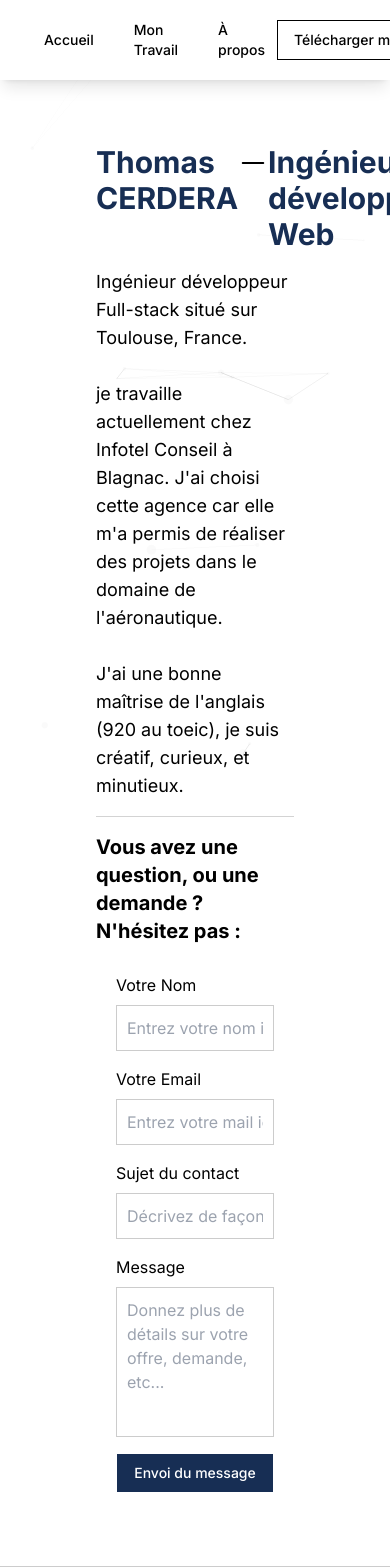
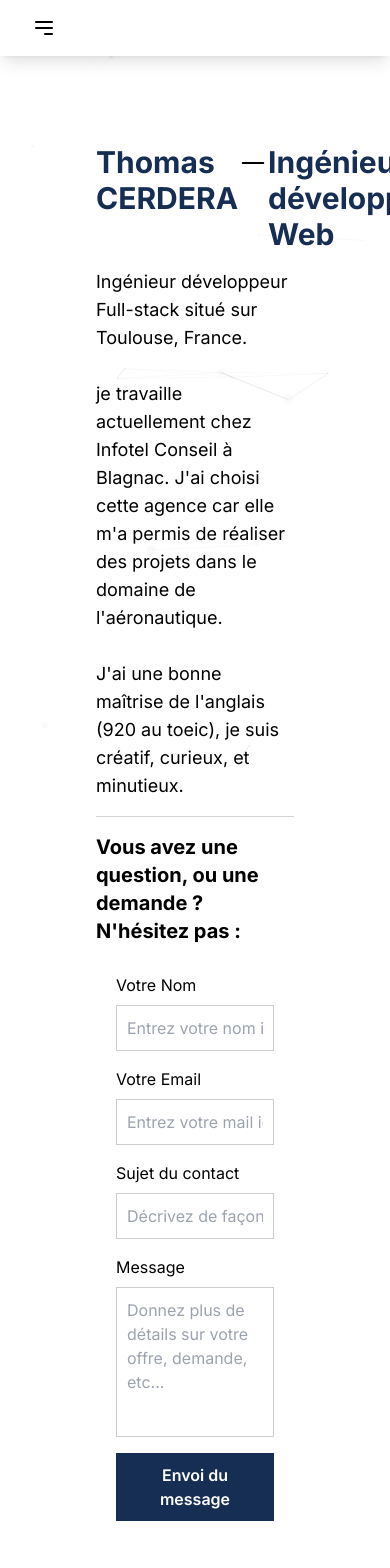
Before and after one commit to ThomasC317/websiteV2, a Next.js app: page /about in a window 390 px wide. Shown: the top 1568 px of the page. Built offline with nearby package versions, Linux system fonts and the light colour scheme.

Commit message:
adding responsive on first page + updating contact form

```diff
--- a/app/page.tsx
+++ b/app/page.tsx
@@ -11,24 +11,14 @@ const Home = () => {
 const handleButtonClick = () => {
   window.location.href = '/work';
 };
-const [isTyping, setIsTyping] = useState(true);
-
-useEffect(() => {
-  const typingInterval = setInterval(() => {
-    setIsTyping(prev => !prev);
-  }, 9000); // Adjust this timing to match the total duration of the typing animation
-
-  return () => clearInterval(typingInterval);
-}, []);
-
   return (
-    <div className="min-h-screen flex gap-main-page items-center justify-center py-12 bg-gray-100">
-      <Navbar isMainPage={true}/>
-      <div className="w-full max-w-4xl bg-white bg-opacity-80 p-8 md:p-12 lg:p-16 rounded-lg shadow-lg mt-24">
+    <div className="min-h-screen flex flex-col items-center py-12 bg-gray-100">
+    <Navbar/>
+    <div className="w-full max-w-4xl bg-white bg-opacity-80 p-8 md:p-12 lg:p-16 rounded-lg shadow-lg mt-24 mx-4">
       <main className="flex flex-col gap-8">
-          <div className="space-y-4">
+        <div className="space-y-4 text-center sm:text-left">
           <h1 className="text-4xl font-bold tracking-tighter sm:text-5xl md:text-6xl lg:text-7xl">
-              Bonjour, je m'appelle Thomas {' '}
+            Bonjour, je m'appelle Thomas{' '}
             <Typical
               steps={[
                 'C', 500,
@@ -53,7 +43,7 @@ useEffect(() => {
             Je suis un développeur Full-Stack, actuellement très intéressé pour développer mes compétences en Front.
           </p>
         </div>
-          <div className="flex flex-col gap-4 sm:flex-row sm:items-center">
+        <div className="flex gap-4 sm:items-center">
           <Button variant="outline" className="w-full sm:w-auto" onClick={handleButtonClick}>
             Mon travail
           </Button>
@@ -63,8 +53,8 @@ useEffect(() => {
         </div>
       </main>
     </div>
-      <div className="w-full max-w-2xl bg-white bg-opacity-80 p-8 md:p-12 lg:p-16 rounded-lg shadow-lg mt-12">
-        <div className="mx-auto space-y-8">
+    <div className="w-full max-w-2xl bg-white bg-opacity-80 p-8 md:p-12 lg:p-16 rounded-lg shadow-lg mt-12 mx-4">
+      <div className="space-y-8">
         <CommandPrompt />
       </div>
     </div>
--- /dev/null
+++ b/components/component/animatedButton.tsx
@@ -0,0 +1,79 @@
+"use client";
+
+import React, { useState, useEffect } from "react";
+import { AnimatePresence, motion } from "framer-motion";
+
+interface AnimatedButtonProps {
+  className: string;
+  buttonTextColor?: string;
+  initialText: React.ReactElement | string;
+  changeText: React.ReactElement | string;
+  isDisabled?: boolean;
+  clickStatus:boolean
+  buttonType:"button" | "submit" | "reset" | "undefined";
+}
+
+export const AnimatedButton: React.FC<
+AnimatedButtonProps
+> = ({
+  className,
+  buttonTextColor,
+  changeText,
+  initialText,
+  buttonType = 'button',
+  clickStatus,
+  isDisabled
+}) => {
+  const [isClicked, setIsClicked] = useState<boolean>(clickStatus);
+
+  useEffect(() => {
+    setIsClicked(clickStatus);
+    console.log("envoyé")
+  },[clickStatus])
+
+  useEffect(() => {
+    setInterval(() => {
+        setIsClicked(false);
+    }, 7000);
+}, [isClicked]);
+
+  return (
+    <AnimatePresence mode="wait">
+      {isClicked ? (
+        <motion.button
+          className="relative flex items-center justify-center overflow-hidden rounded-md bg-white p-[10px] outline outline-1 outline-black"
+          initial={{ opacity: 0 }}
+          animate={{ opacity: 1 }}
+          exit={{ opacity: 0 }}
+          type={buttonType}
+        >
+          <motion.span
+            key="action"
+            className={`relative block h-full w-full font-semibold`}
+            initial={{ y: -50 }}
+            animate={{ y: 0 }}
+          >
+            {changeText}
+          </motion.span>
+        </motion.button>
+      ) : (
+        <motion.button
+          className={`relative flex cursor-pointer items-center justify-center rounded-md border-none p-[10px] ${className}`}
+          style={{ color: buttonTextColor }}
+          initial={{ opacity: 0 }}
+          animate={{ opacity: 1 }}
+          exit={{ opacity: 0 }}
+        >
+          <motion.span
+            key="reaction"
+            className="relative block font-semibold"
+            initial={{ x: 0 }}
+            exit={{ x: 50, transition: { duration: 0.1 } }}
+          >
+            {initialText}
+          </motion.span>
+        </motion.button>
+      )}
+    </AnimatePresence>
+  );
+};
--- a/components/component/contact.tsx
+++ b/components/component/contact.tsx
@@ -1,7 +1,8 @@
 "use client";
-import React, { useState } from 'react';
+import React, { useState,useEffect } from 'react';
 import emailjs from 'emailjs-com';
 import { Button } from "../ui/button";
+import { AnimatedButton } from './animatedButton';
 const Contact = ()=> {
   const [formData, setFormData] = useState({
     name: '',
@@ -9,6 +10,17 @@ const Contact = ()=> {
     subject: '',
     message: ''
   });
+
+  const [isSent, setIsSent] = useState(false);
+
+  useEffect(() => {
+    if(isSent)
+    {
+    setInterval(() => {
+      setIsSent(false);
+    }, 10000);
+  }
+}, [isSent]);
 
   const handleChange = (e) => {
     const { name, value } = e.target;
@@ -26,18 +38,24 @@ const Contact = ()=> {
     const templateID = 'template_d0tm9og';
     const userID = 'v-idG3pMsjd8JrlQl';
     console.log(formData)
-    emailjs.send(serviceID, templateID, formData, userID)
-      .then(() => {
-        window.alert('Votre mail a bien été envoyé ! Je reviens vers vous au plus vite !');
-      }, () => {
-        window.alert(`Echec de l'envoi du mail. Veuillez réessayer plus tard.`);
-      });
+    setIsSent(true)
+    window.alert('Votre mail a bien été envoyé ! Je reviens vers vous au plus vite !');
+
+
+    // emailjs.send(serviceID, templateID, formData, userID)
+    //   .then(() => {
+    //     window.alert('Votre mail a bien été envoyé ! Je reviens vers vous au plus vite !');
+    //     setIsSent(true)
+    //   }, () => {
+    //     window.alert(`Echec de l'envoi du mail. Veuillez réessayer plus tard.`);
+    //     setIsSent(true)
+    //   });
   };
 
 
   return (
-    <div className="form-container">
-      <form className="contact-form grid gap-4" onSubmit={handleSubmit}>
+    <div className="form-container" onSubmit={handleSubmit}>
+      <form className="contact-form grid gap-4">
         <div className="grid gap-2">
           <label htmlFor="name">Votre Nom</label>
           <input
@@ -84,9 +102,7 @@ const Contact = ()=> {
             required
           />
         </div>
-        <Button variant="outline" type="submit" className="w-full bg-azure-radiance-950" style={{color: 'white' }}>
-          Envoi du message
-        </Button>
+        <AnimatedButton buttonTextColor='white' className='bg-azure-radiance-950 w-full' initialText={"Envoi du message"} changeText={"message envoyé !"} buttonType="submit" clickStatus={isSent} />
       </form>
     </div>
   );
--- a/components/component/navbar.tsx
+++ b/components/component/navbar.tsx
@@ -1,15 +1,24 @@
+"use client"
 // app/components/navbar.tsx
 import Link from "next/link";
 import { Button } from "../ui/button";
+import { useState } from 'react';
 
 const Navbar = () => {
+  const [isOpen, setIsOpen] = useState(false);
+
+  const toggleMenu = () => {
+    setIsOpen(!isOpen);
+  };
+
   return (
-    <header className={`w-full bg-white bg-opacity-90 shadow-lg absolute top-0 left-0 z-50`}>
+
+    <header className="w-full bg-white bg-opacity-90 shadow-lg absolute top-0 left-0 z-50">
       <div className="max-w-7xl mx-auto px-8 py-4 flex items-center justify-between">
-        <nav className="flex items-center gap-4 text-sm font-medium">
-        <Link href="/" className="navbar-link" prefetch={false}>
-              Accueil
-            </Link>
+        <nav className="hidden md:flex items-center gap-4 text-sm font-medium">
+          <Link href="/" className="navbar-link" prefetch={false}>
+            Accueil
+          </Link>
           <Link href="/work" className="navbar-link" prefetch={false}>
             Mon Travail
           </Link>
@@ -17,10 +26,33 @@ const Navbar = () => {
             À propos
           </Link>
         </nav>
-        <div className="flex items-center gap-4">
+        <div className="hidden md:flex items-center gap-4">
           <Button variant="outline">Télécharger mon CV</Button>
         </div>
+        <div className="max-md:flex items-center hidden">
+          <button onClick={toggleMenu} className="text-gray-800 focus:outline-none">
+            <svg className="w-6 h-6" fill="none" stroke="currentColor" viewBox="0 0 24 24" xmlns="http://www.w3.org/2000/svg">
+              <path strokeLinecap="round" strokeLinejoin="round" strokeWidth="2" d={isOpen ? "M6 18L18 6M6 6l12 12" : "M4 6h16M4 12h16m-7 6h7"}></path>
+            </svg>
+          </button>
+        </div>
       </div>
+      {isOpen && (
+        <div className="md:hidden bg-white bg-opacity-90 shadow-lg">
+          <nav className="px-8 py-4 flex flex-col gap-4 text-sm font-medium">
+            <Link href="/" className="navbar-link" prefetch={false}>
+              Accueil
+            </Link>
+            <Link href="/work" className="navbar-link" prefetch={false}>
+              Mon Travail
+            </Link>
+            <Link href="/about" className="navbar-link" prefetch={false}>
+              À propos
+            </Link>
+            <Button variant="outline" className="w-full">Télécharger mon CV</Button>
+          </nav>
+        </div>
+      )}
     </header>
   );
 };
--- a/package.json
+++ b/package.json
@@ -22,6 +22,7 @@
     "clsx": "^2.1.1",
     "csstype": "^3.1.3",
     "emailjs-com": "^3.2.0",
+    "framer-motion": "^11.3.3",
     "html-react-parser": "^5.1.10",
     "lucide-react": "^0.400.0",
     "next": "14.2.4",
@@ -29,7 +30,7 @@
     "react-dom": "^18",
     "react-tsparticles": "^2.12.2",
     "react-typical": "^0.1.3",
-    "tailwind-merge": "^2.3.0",
+    "tailwind-merge": "^2.4.0",
     "tailwindcss-animate": "^1.0.7",
     "tsparticles": "^3.3.0",
     "tsparticles-slim": "^2.12.0"
@@ -41,7 +42,7 @@
     "eslint": "^8",
     "eslint-config-next": "14.2.4",
     "postcss": "^8.4.39",
-    "tailwindcss": "^3.4.4",
+    "tailwindcss": "^3.4.5",
     "typescript": "^5"
   }
 }
```
Also changed, not shown: 1 other file (tests, documents, lock files or other folders). Lines whose indentation alone changed are shown as unchanged.
